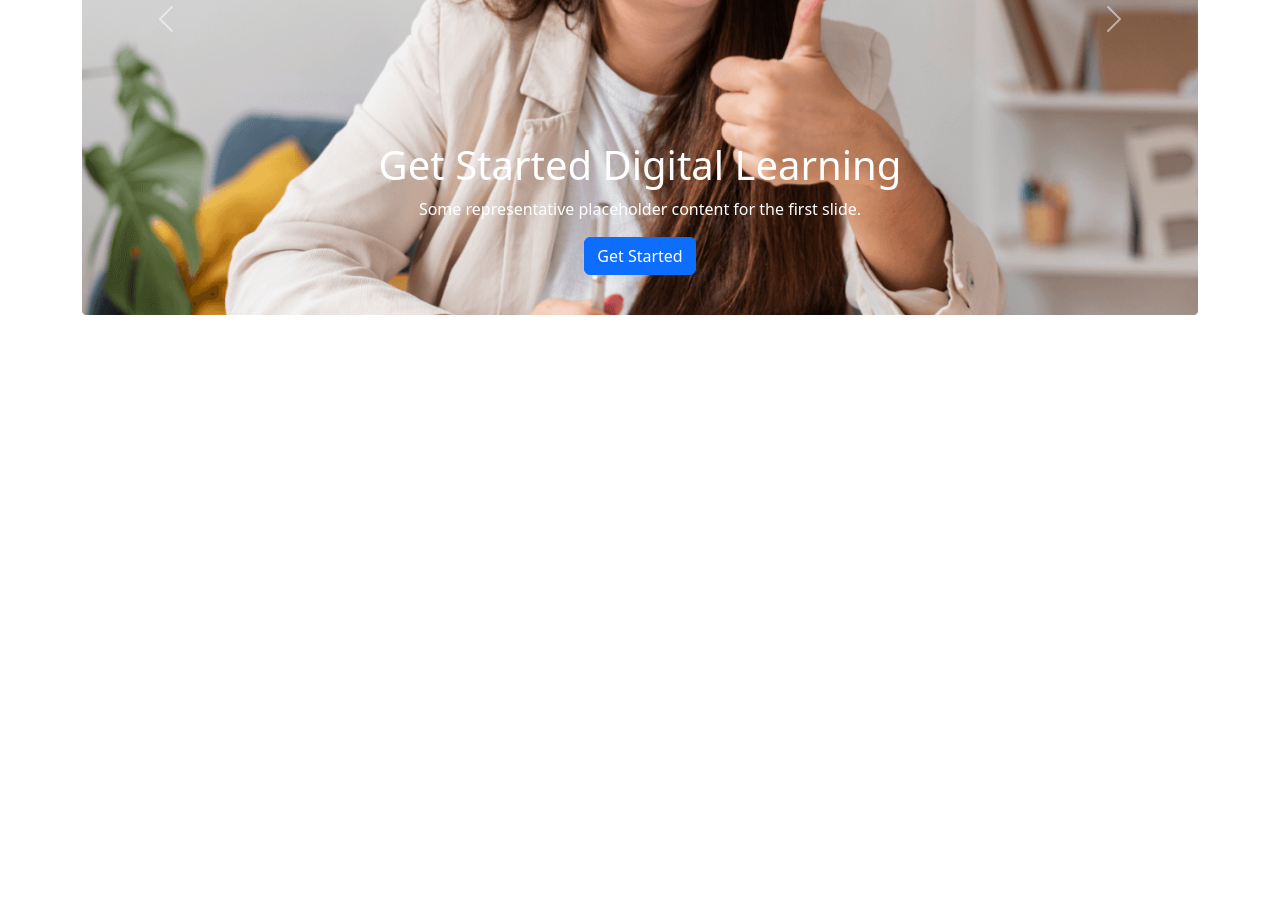
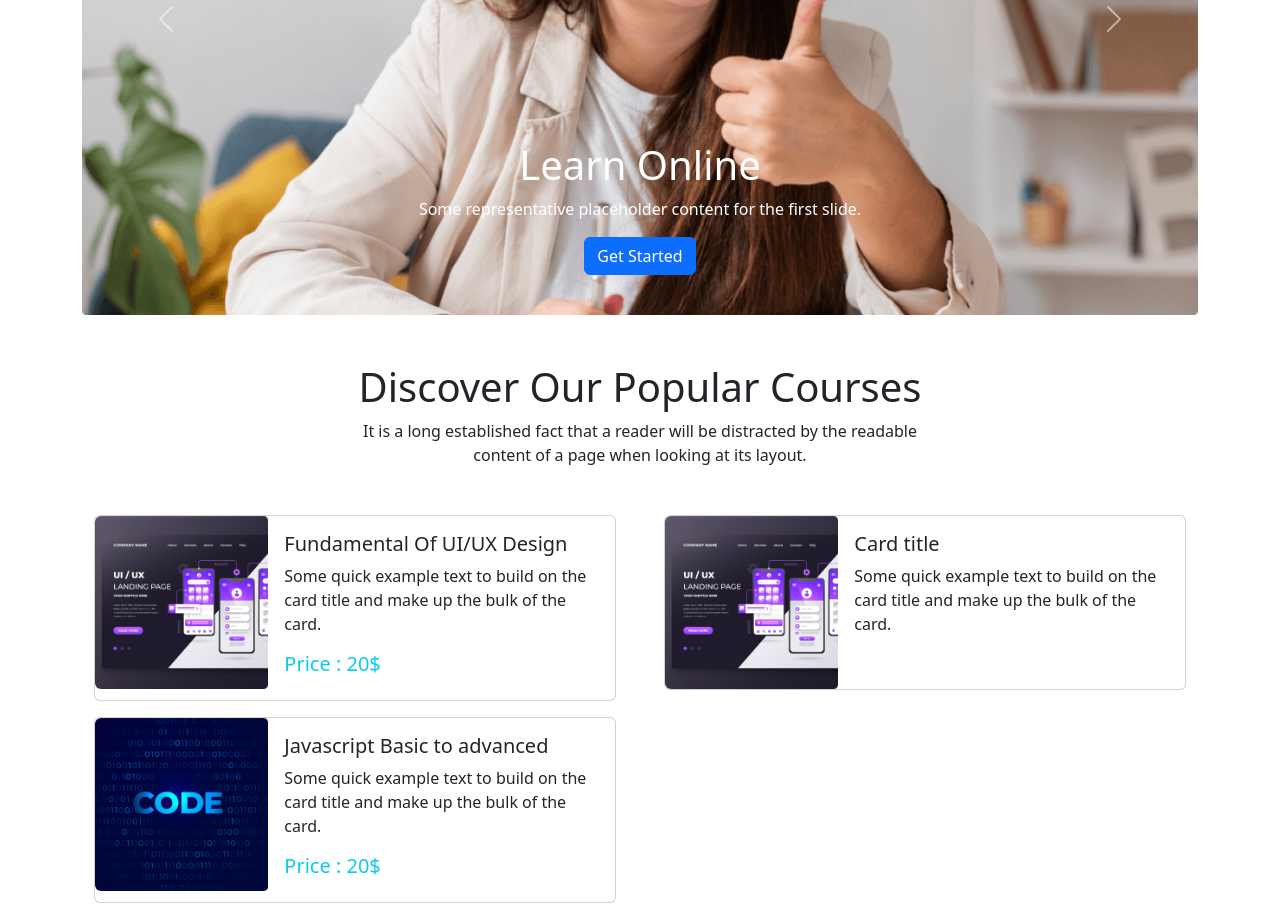
Before and after one commit to zahangirdx/tech-hub, a plain HTML site: page index.html in a window 1280 px wide. Shown: the part 381-1300 px from the top of the page. Before the commit the page ends 800 px from the top, so only its background shows below. Drawn offline with nearby package versions, Linux system fonts and the light colour scheme.

Commit message:
course section's first two card

```diff
--- a/index.html
+++ b/index.html
@@ -37,7 +37,7 @@
                     <a class="nav-link" href="#">Register</a>
                   </li>
                 </ul>
-                <button class="btn btn-outline-primary float-end">Register</button>
+                <button class="btn btn-outline-primary float-end d-none d-md-block">Register</button>
               </div>
             </div>
         </nav>
@@ -46,25 +46,27 @@
           <div id="carouselExampleCaptions" class="carousel slide" data-bs-ride="false">
             <div class="carousel-inner">
               <div class="carousel-item active">
-                <img src="images/cover/cover-1.png" class="d-block w-100" alt="...">
+                <img src="images/cover/cover-1.png" class="w-100" alt="...">
                 <div class="carousel-caption">
-                  <h1>Get Started Digital Learning</h1>
+                  <h1>Learn Online</h1>
                   <p>Some representative placeholder content for the first slide.</p>
                   <button class="btn btn-primary">Get Started</button>
                 </div>
               </div>
               <div class="carousel-item">
-                <img src="..." class="d-block w-100" alt="...">
-                <div class="carousel-caption d-none d-md-block">
-                  <h5>Second slide label</h5>
-                  <p>Some representative placeholder content for the second slide.</p>
+                <img src="images/cover/cover-3.jpg" class="w-100" alt="...">
+                <div class="carousel-caption">
+                  <h1>Learn Online</h1>
+                  <p>Some representative placeholder content for the first slide.</p>
+                  <button class="btn btn-primary">Get Started</button>
                 </div>
               </div>
               <div class="carousel-item">
-                <img src="..." class="d-block w-100" alt="...">
-                <div class="carousel-caption d-none d-md-block">
-                  <h5>Third slide label</h5>
-                  <p>Some representative placeholder content for the third slide.</p>
+                <img src="images/cover/cover-1.png" class="w-100" alt="...">
+                <div class="carousel-caption">
+                  <h1>Learn Online</h1>
+                  <p>Some representative placeholder content for the first slide.</p>
+                  <button class="btn btn-primary">Get Started</button>
                 </div>
               </div>
             </div>
@@ -79,6 +81,61 @@
           </div>
         </section>
     </header>
+    <!-- Courses -->
+    <section class="container mt-5">
+      <h1 class="text-center">Discover Our Popular Courses</h1>
+      <p class="text-center">It is a long established fact that a reader will be distracted by the readable <br> content of a page when looking at its layout.</p>
+    <!-- Card -->
+    <div class="container mt-5 d-flex justify-content-between gap-5">
+      <!-- Right side card -->
+      <div>
+        <div class="card mb-3 col-lg-12 col-md-12" style="max-width: 540px;">
+          <div class="row g-0">
+            <div class="col-lg-4 col-md-4 col-sm-4">
+              <img src="images/course/course-1.png" class="img-fluid rounded-start" alt="...">
+            </div>
+            <div class="col-lg-8 col-md-8 col-sm-8">
+              <div class="card-body">
+                <h5 class="card-title">Fundamental Of UI/UX Design</h5>
+                <p class="card-text">Some quick example text to build on the card title and make up the bulk of the card.</p>
+                <h5 class="text-info">Price : 20$</h5>
+              </div>
+            </div>
+          </div>
+        </div>
+        <div class="card mb-3 col-lg-12 col-md-12" style="max-width: 540px;">
+          <div class="row g-0">
+            <div class="col-lg-4 col-md-4 col-sm-4">
+              <img src="images/course/course-2.png" class="img-fluid rounded-start" alt="...">
+            </div>
+            <div class="col-lg-8 col-md-8 col-sm-8">
+              <div class="card-body">
+                <h5 class="card-title">Javascript Basic to advanced</h5>
+                <p class="card-text">Some quick example text to build on the card title and make up the bulk of the card.</p>
+                <h5 class="text-info">Price : 20$</h5>
+              </div>
+            </div>
+          </div>
+        </div>
+      </div>
+      <!-- Left side card -->
+      <div class="d-none d-md-block">
+        <div class="card mb-3 col-lg-12 col-md-12" style="max-width: 540px;">
+          <div class="row g-0">
+            <div class="col-lg-4 col-md-4 col-sm-4">
+              <img src="images/course/course-1.png" class="img-fluid rounded-start" alt="...">
+            </div>
+            <div class="col-lg-8 col-md-8 col-sm-8">
+              <div class="card-body">
+                <h5 class="card-title">Card title</h5>
+                <p class="card-text">Some quick example text to build on the card title and make up the bulk of the card.</p>
+              </div>
+            </div>
+          </div>
+        </div>
+      </div>
+    </div>
+    </section>
     <script src="https://cdn.jsdelivr.net/npm/bootstrap@5.2.0/dist/js/bootstrap.bundle.min.js" integrity="sha384-A3rJD856KowSb7dwlZdYEkO39Gagi7vIsF0jrRAoQmDKKtQBHUuLZ9AsSv4jD4Xa" crossorigin="anonymous"></script>
   </body>
 </html>
--- a/style.css
+++ b/style.css
@@ -0,0 +1,7 @@
+@media only screen and (max-width: 600px) {
+    .img-fluid {
+        max-width: 100%;
+        height: auto;
+        width: 514px;
+    }
+  }
```
